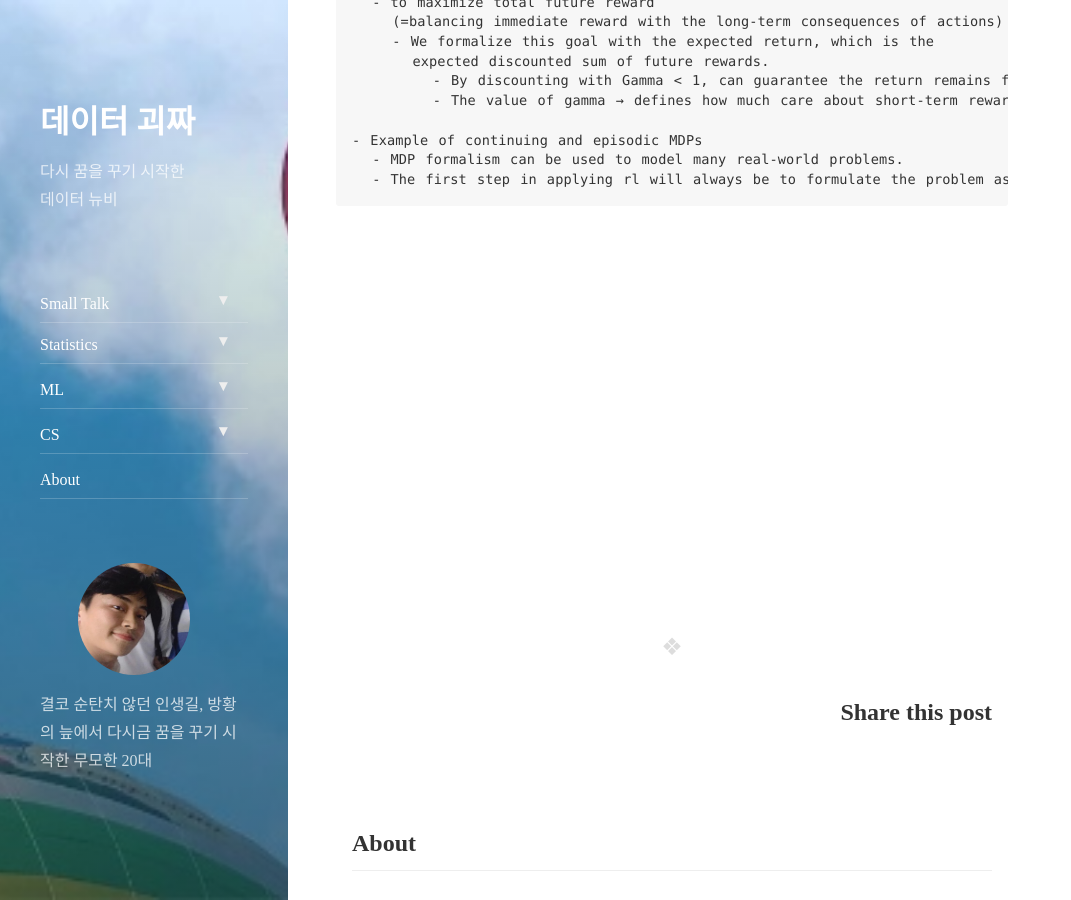
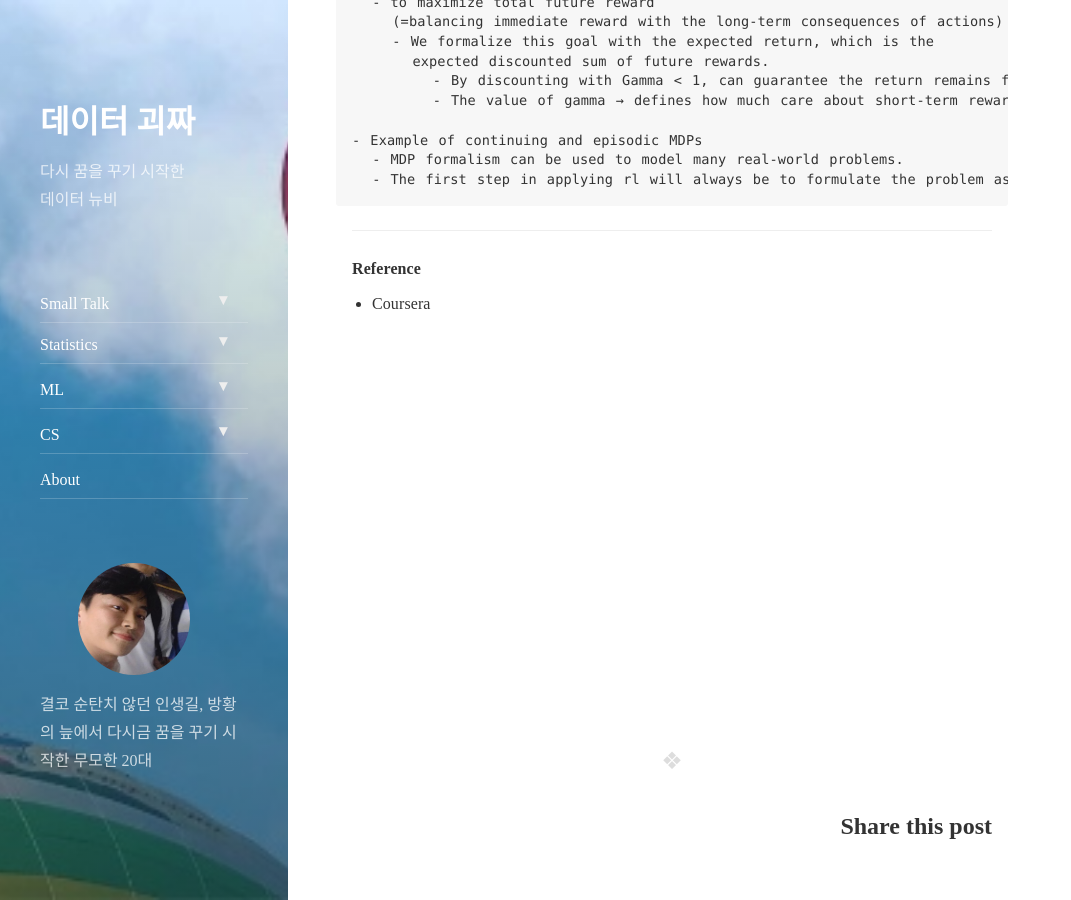
Before and after one commit to tryumanshow/data-weirdo.github.io, a Jekyll site: the page built from _posts/2020-02-18-ml-frl_week2.markdown, in a window 1280 px wide and 900 px high, scrolled down 12167 px. Shown: the whole window, without its empty margins (0-1071 px from the left). Built offline with Jekyll 4.4.1, drawn with Linux system fonts in a browser that asks for light colours; nearby versions of some CDN libraries; comment, search, counter and statistics services are not loaded.

Commit message:
Update 2020-02-18-ml-frl_week2.markdown

````diff
--- a/_posts/2020-02-18-ml-frl_week2.markdown
+++ b/_posts/2020-02-18-ml-frl_week2.markdown
@@ -268,3 +268,8 @@ comments: true
   - MDP formalism can be used to model many real-world problems.
   - The first step in applying rl will always be to formulate the problem as MDP.
 ```
+
+---
+
+#### Reference
+- Coursera
````
